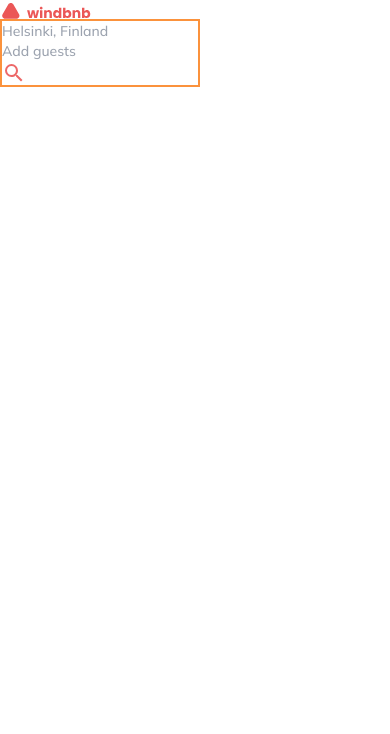
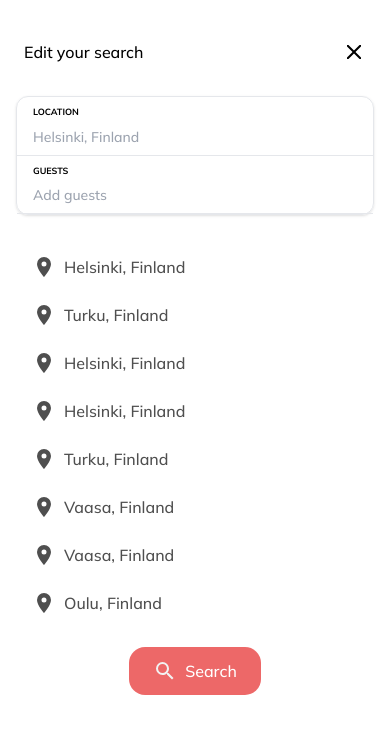
Before and after one commit to houssam-developer/windbnb, a React (Vite) app: page / in a window 390 px wide. Shown: the top 734 px of the page. Built offline with nearby package versions, Linux system fonts and the light colour scheme.

Commit message:
feat: add toggle for search modal

```diff
--- a/src/App.jsx
+++ b/src/App.jsx
@@ -5,7 +5,7 @@ import Header from './components/Header'
 function App() {
 
 	return (
-		<div className="App">
+		<div className="p-4 max-w-5xl mx-auto">
 			<Header />
 		</div>
 	)
--- a/src/components/Header.jsx
+++ b/src/components/Header.jsx
@@ -4,8 +4,10 @@ import SearchMenu from './SearchMenu';
 
 function Header() {
 	return (
-		<header className="header">
-			<img src={logo} className="header__logo" alt="logo" />
+		<header className="flex flex-col gap-6 sm:flex-row sm:justify-between w-full">
+			<div className='min-w-[70px] min-h-[14px]'>
+				<img src={logo} className="object-cover" alt="logo" />
+			</div>
 			<SearchMenu />
 		</header>
 	)
--- a/src/components/SearchMenu.jsx
+++ b/src/components/SearchMenu.jsx
@@ -1,35 +1,52 @@
 import { useEffect, useState } from 'react';
 import staysData from '../data/stays.json';
+
+const NEGATIF_FULL = '-100%'
+const POSITIF_FULL = '100%'
 
 function SearchMenu() {
 	const [locationValue, setLocationValue] = useState('Helsinki, Finland');
 	const [guestsValue, setGuestsValue] = useState(1);
 	const [searchModalClassNames, setSearchModalClassNames] = useState('search-modal');
 
+	const [topVal, setTopVal] = useState(NEGATIF_FULL);
+
+	function handleSearchBtnFront(e) {
+		e.preventDefault();
+		console.log('// Need to filter results with data from inputs');
+		setTopVal(POSITIF_FULL);
+	}
+
+	function handleCloseSearchModal() {
+		setTopVal(NEGATIF_FULL);
+	}
+
 	return (
-		<div className=''>
-			<form className='flex flex-col max-w-[200px] border-2 border-orange-400'>
-				<input className='text-sm focus:outline-none border-none' type="text" placeholder='Helsinki, Finland' />
-				<input className='text-sm focus:outline-none border-none' type="tel" placeholder='Add guests' />
-				<button className='' type='submit'>
+		<>
+			<SearchModal fnOnClose={handleCloseSearchModal} />
+			<form className='flex sm:flex-row shadow rounded-xl max-w-max' onSubmit={handleSearchBtnFront}>
+				<div className='p-3 rounded-l-xl flex max-w-[150px] border-[1px] border-r-0 border-gray-200' >
+					<input className=' w-full text-sm focus:outline-none' type="text" placeholder='Helsinki, Finland' />
+				</div>
+				<div className='p-3 flex max-w-[150px] border-[1px] border-r-0 border-gray-200'>
+					<input className='w-full text-sm focus:outline-none' type="tel" placeholder='Add guests' />
+				</div>
+				<button className='p-3 rounded-r-xl max-w-min border-[1px] border-gray-200' type='submit'>
 					<svg style={{ width: '24px', height: '24px', fill: '#EB5757E5' }} viewBox="0 0 24 24">
 						<path d="M9.5,3A6.5,6.5 0 0,1 16,9.5C16,11.11 15.41,12.59 14.44,13.73L14.71,14H15.5L20.5,19L19,20.5L14,15.5V14.71L13.73,14.44C12.59,15.41 11.11,16 9.5,16A6.5,6.5 0 0,1 3,9.5A6.5,6.5 0 0,1 9.5,3M9.5,5C7,5 5,7 5,9.5C5,12 7,14 9.5,14C12,14 14,12 14,9.5C14,7 12,5 9.5,5Z" />
 					</svg>
 				</button>
 			</form>
-		</div>
+		</>
 	)
-}
 
-export default SearchMenu
-
-function SearchModal() {
+	function SearchModal({ fnOnClose }) {
 		return (
-		<div className='border-2 border-red-300 flex flex-col min-h-[90vh] p-4 gap-6'>
+			<div className={`absolute top-[${topVal}] right-0 left-0 p-4 bg-white flex flex-col min-h-[90vh] gap-6`}>
 				{/* Edit actions */}
 				<div className='flex justify-between p-2'>
 					<h2>Edit your search</h2>
-				<button>
+					<button onClick={fnOnClose}>
 						<svg style={{ width: '24px', height: '24px' }} viewBox="0 0 24 24">
 							<path d="M13.46,12L19,17.54V19H17.54L12,13.46L6.46,19H5V17.54L10.54,12L5,6.46V5H6.46L12,10.54L17.54,5H19V6.46L13.46,12Z" />
 						</svg>
@@ -54,7 +71,7 @@ function SearchModal() {
 				<div className=' p-4 flex flex-col gap-6 max-h-[45vh] overflow-auto w-full md:md:w-[768px] mx-auto'>
 					{
 						staysData.map(it =>
-						<button className='flex gap-2 text-[#4f4f4f]'>
+							<button key={it.title} className='flex gap-2 text-[#4f4f4f]'>
 								<svg style={{ width: '24px', height: '24px' }} viewBox="0 0 24 24">
 									<path fill="currentColor" d="M12,11.5A2.5,2.5 0 0,1 9.5,9A2.5,2.5 0 0,1 12,6.5A2.5,2.5 0 0,1 14.5,9A2.5,2.5 0 0,1 12,11.5M12,2A7,7 0 0,0 5,9C5,14.25 12,22 12,22C12,22 19,14.25 19,9A7,7 0 0,0 12,2Z" />
 								</svg>
@@ -82,6 +99,9 @@ function SearchModal() {
 					</svg>
 					<span>Search</span>
 				</button>
-		</div>
+			</div >
 		);
 	}
+}
+
+export default SearchMenu
```
Lines whose indentation alone changed are shown as unchanged.
